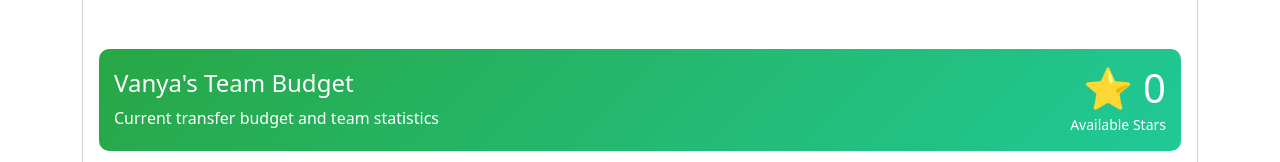
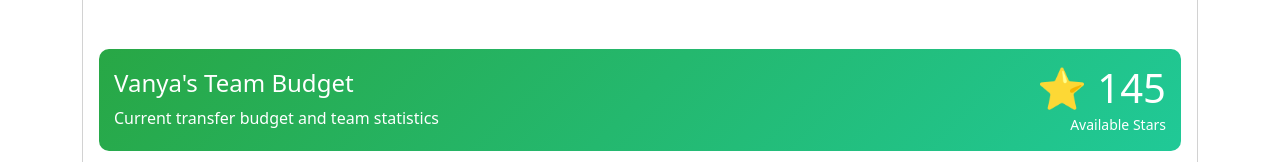
Before and after one commit to Vane1013/Football-Transfers, a plain HTML site: page Vanya.html in a window 1280 px wide. Shown: the part 262-424 px from the top of the page. Drawn offline with nearby package versions, Linux system fonts and the light colour scheme.

Commit message:
Vanya.html

```diff
--- a/Vanya.html
+++ b/Vanya.html
@@ -340,7 +340,7 @@
                             <p class="mb-0">Current transfer budget and team statistics</p>
                         </div>
                         <div class="col-md-4 text-end">
-                            <div class="h1 mb-0">⭐ 0</div>
+                            <div class="h1 mb-0">⭐ 145</div>
                             <small>Available Stars</small>
                         </div>
                     </div>
```
